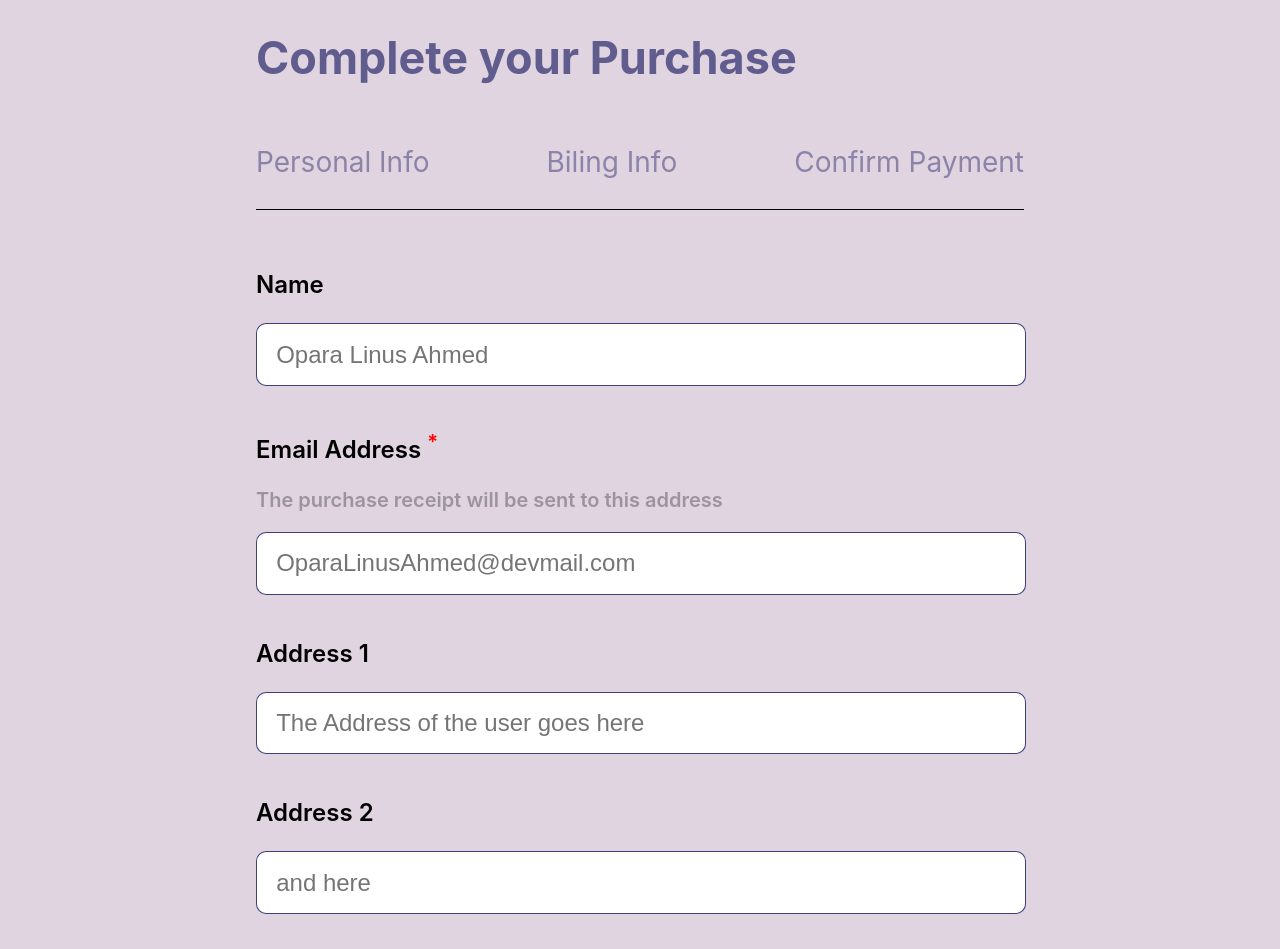
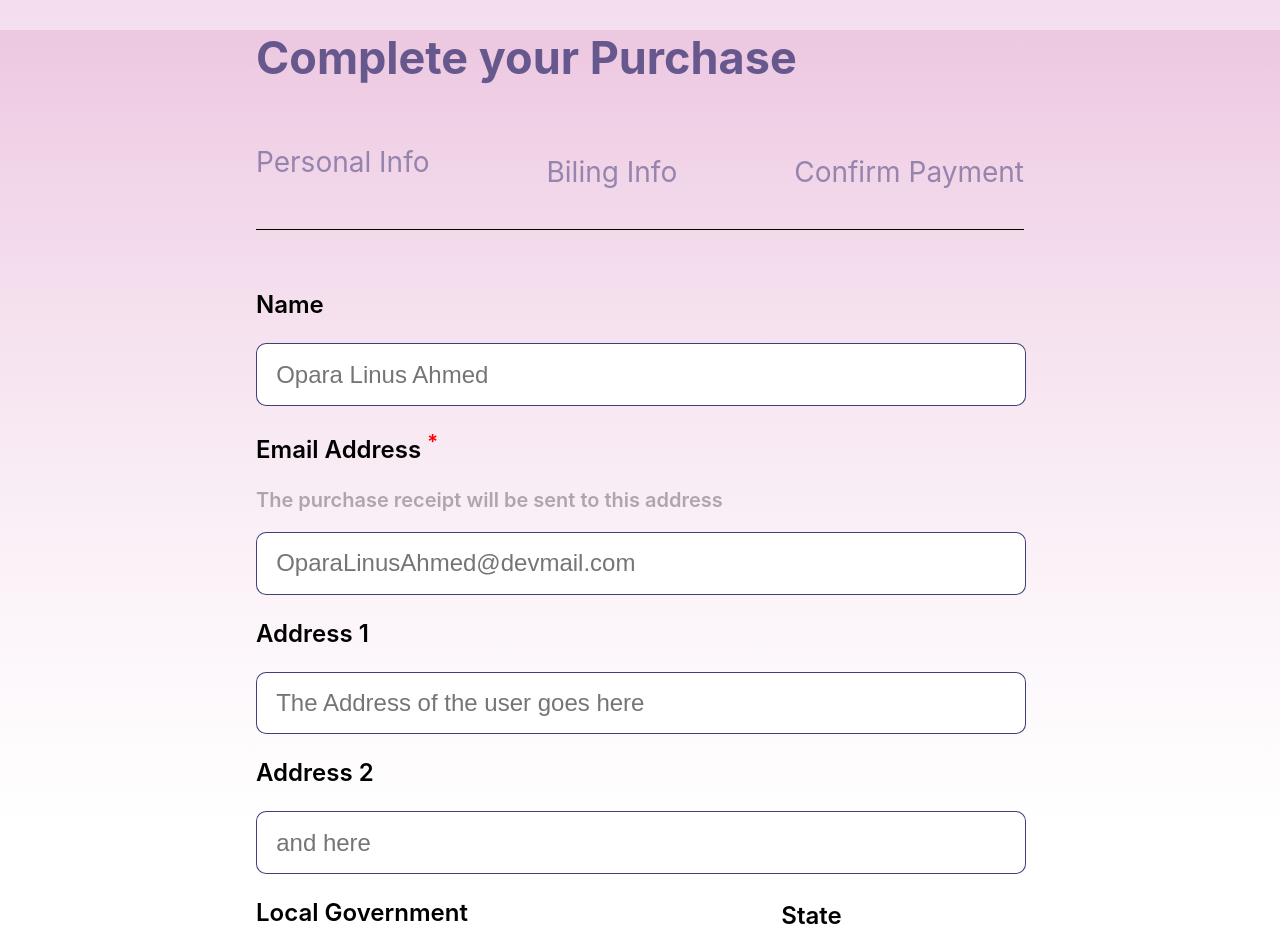
Before and after one commit to Fatimah019/IQTest1, a React (Create React App) app: page / in a window 1280 px wide. Shown: the top 949 px of the page. Built offline with nearby package versions, Linux system fonts and the light colour scheme.

Commit message:
backgrund colors sttacted

```diff
--- a/public/css/menu.css
+++ b/public/css/menu.css
@@ -17,12 +17,12 @@
   font-size: 28px;
 }
 
-.active {
+li {
   background-color: transparent;
-  /* border-bottom: 10px solid yellow; */
   display: flex;
   align-items: center;
   padding-bottom: 30px;
+  position: relative;
 }
 
 @media screen and (max-width: 768px) {
--- a/public/css/style.css
+++ b/public/css/style.css
@@ -6,7 +6,17 @@ body {
   padding: 0px;
   margin: 0px;
   height: 100%;
-  background-color: rgb(223, 212, 224);
+  /* background: linear-gradient(
+    -10deg,
+    rgba(255, 255, 255, 0.9),
+    35%,
+    rgba(139, 40, 148, 0.3) center center / 400px 200px,
+    no-repeat
+  ); */
+  background: linear-gradient(rgba(219, 145, 195, 0.3), rgb(255, 255, 255));
+  background-repeat: no-repeat;
+  background-size: contain;
+  background-position: 50% 50%;
 }
 
 h1 {
@@ -90,7 +100,10 @@ label {
 /* static stylings */
 .btn {
   padding: 10px 20px;
-  background-color: rgba(199, 139, 28, 0.918);
+  background: linear-gradient(
+    rgba(221, 221, 158, 0.9),
+    rgba(199, 139, 28, 0.918)
+  );
   color: #fff;
   width: 25%;
   text-align: center;
--- a/public/css/taskone.css
+++ b/public/css/taskone.css
@@ -2,10 +2,10 @@
   width: 60%;
   margin: auto;
 }
-.task-one-pg-1 label p {
+.task-one-pg-1 div p {
   font-weight: 600;
 }
-.task-one-pg-1 label .desc {
+.task-one-pg-1 div .desc {
   color: rgba(0, 0, 0, 0.3);
   font-size: 20px;
 }
@@ -41,13 +41,17 @@
   font-weight: 600;
 }
 .card-details {
-  width: 100%;
+  width: 70%;
   display: flex;
+  flex-direction: column;
   justify-content: space-between;
   align-items: center;
 }
 .card-no {
-  width: 50%;
+  width: 70%;
+  display: flex;
+  justify-content: space-between;
+  align-items: center;
 }
 .card-details-g {
   width: 40%;
@@ -151,7 +155,10 @@ tr td {
   box-shadow: 4px 4px rgba(121, 120, 120, 0.3);
   border-radius: 100%;
   padding: 30px;
-  font-size: 45px;
+  font-size: 65px;
+  color: green;
+  margin-top: 20px;
+  margin-bottom: 20px;
 }
 .confirm-payment {
   width: 70%;
--- a/public/index.html
+++ b/public/index.html
@@ -24,6 +24,10 @@
       work correctly both with client-side routing and a non-root public URL.
       Learn how to configure a non-root public URL by running `npm run build`.
     -->
+    <link
+      rel="stylesheet"
+      href="https://stackpath.bootstrapcdn.com/font-awesome/4.7.0/css/font-awesome.min.css"
+    />
     <link rel="stylesheet" href="%PUBLIC_URL%/css/style.css" type="text/css" />
     <link
       rel="stylesheet"
--- a/src/Components/TaskOne/index.js
+++ b/src/Components/TaskOne/index.js
@@ -9,14 +9,13 @@ class TaskOne extends React.Component {
         <Menu />
         <div className="task-one-pg-1">
           <form>
-            <label>
+            <div>
               <p>Name</p>
               <label class="flex align-center justify-content-center input">
                 <input type="text" placeholder="Opara Linus Ahmed" />
               </label>
-            </label>
-            <br />
-            <label>
+            </div>
+            <div>
               <p>
                 Email Address <sup>*</sup>
               </p>
@@ -26,9 +25,8 @@ class TaskOne extends React.Component {
               <label class="flex align-center justify-content-center input">
                 <input type="email" placeholder="OparaLinusAhmed@devmail.com" />
               </label>
-            </label>
-            <br />
-            <label>
+            </div>
+            <div>
               <p>Address 1</p>
               <label class="flex align-center justify-content-center input">
                 <input
@@ -36,15 +34,13 @@ class TaskOne extends React.Component {
                   placeholder="The Address of the user goes here"
                 />
               </label>
-            </label>
-            <br />
-            <label>
+            </div>
+            <div>
               <p>Address 2</p>
               <label class="flex align-center justify-content-center input">
                 <input type="text" placeholder="and here" />
               </label>
-            </label>
-            <br />
+            </div>
 
             <div className="location">
               <label>
@@ -66,22 +62,6 @@ class TaskOne extends React.Component {
               </label>
             </div>
 
-            {/* <label className="flex space-between location">
-              <div>
-                {" "}
-                <p>Local Government</p>
-                <label class="flex align-center justify-content-center input">
-                  <input type="text" placeholder="Surulere" />
-                </label>
-              </div>
-              <div>
-                <p>State</p>
-                <label class="flex align-center justify-content-center input">
-                  <input type="text" placeholder="Lagos" />
-                </label>
-              </div>
-            </label> */}
-
             <div className="flex align-center forward">
               <Link to="/billing" className="btn">
                 Next
--- a/src/Components/TaskOne/menu.js
+++ b/src/Components/TaskOne/menu.js
@@ -2,14 +2,31 @@ import React from "react";
 import { Link } from "react-router-dom";
 
 export default class Menu extends React.Component {
+  constructor(props) {
+    super(props);
+    this.state = {
+      color: "rgba(12, 12, 85, 0.4)",
+      borderColor: "transparent",
+    };
+  }
+  changeClass = (style) => {
+    this.setState({
+      color: "rgb(190, 190, 33)",
+      borderColor: "2px solid rgb(190, 190, 33)",
+    });
+  };
   render() {
+    const style = {
+      borderBottom: `20px solid ${this.state.borderColor}`,
+      color: this.state.color,
+    };
     return (
       <div class="task-one-header">
         <h1>Complete your Purchase</h1>
         {/* tabs */}
         <div>
           <ul className="flex space-between">
-            <li className="active">
+            <li style={style} onClick={() => this.changeClass("red")}>
               <Link to="/" className="links no-text-wrap">
                 Personal Info
               </Link>
--- a/src/Components/TaskOne/pagefour.js
+++ b/src/Components/TaskOne/pagefour.js
@@ -7,7 +7,7 @@ class PageFour extends Component {
       <div className="taskone-pg-four">
         <div className="pg-four-con">
           <div>
-            <i className="fa fa-check">check</i>
+            <i className="fa fa-check"></i>
           </div>
           <div class="confirm-payment">
             <h1>Purchase Completed</h1>
```
Also changed, not shown: src/Components/TaskOne/pagetwo.js (+29 -0 lines).
